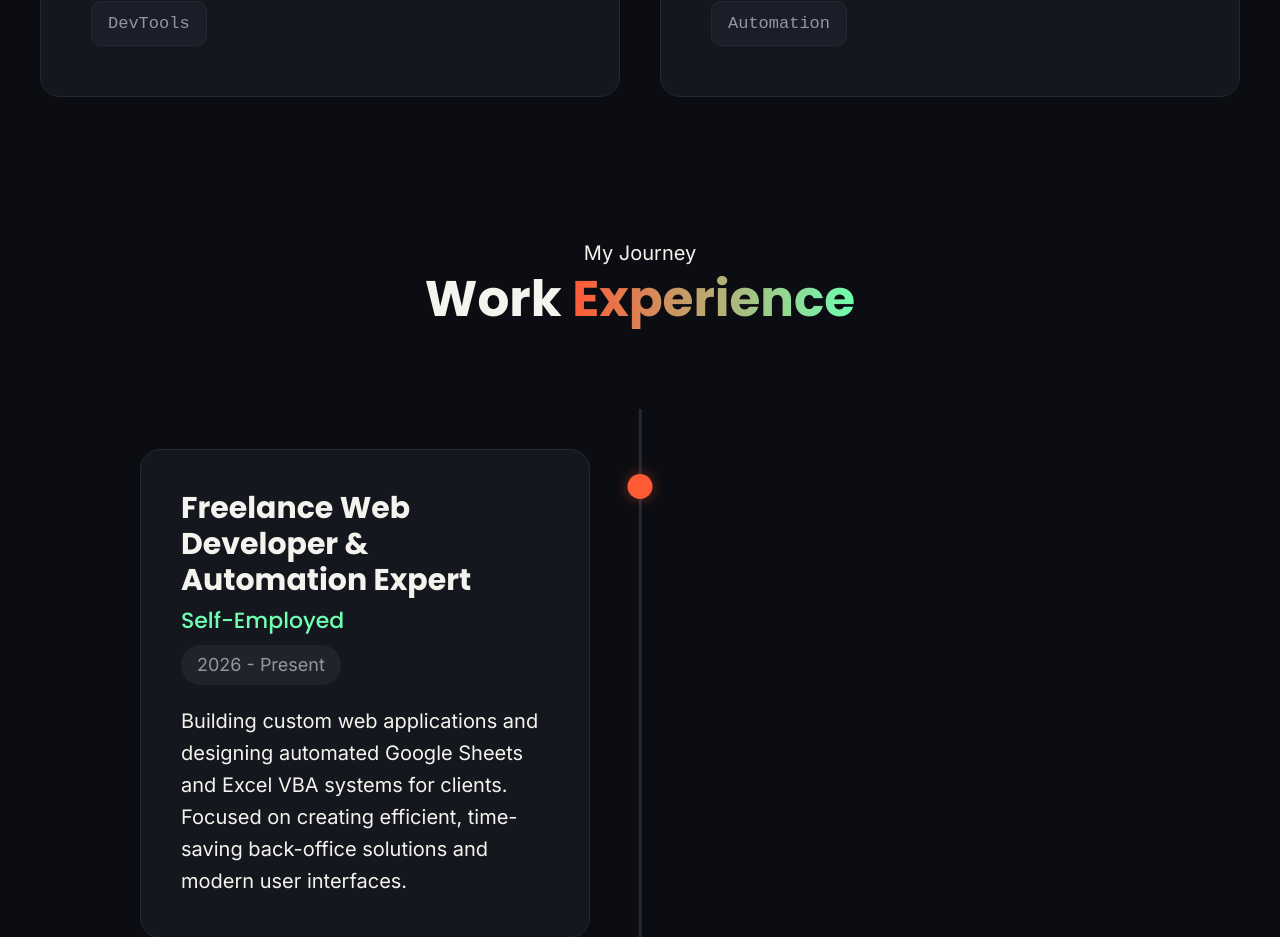
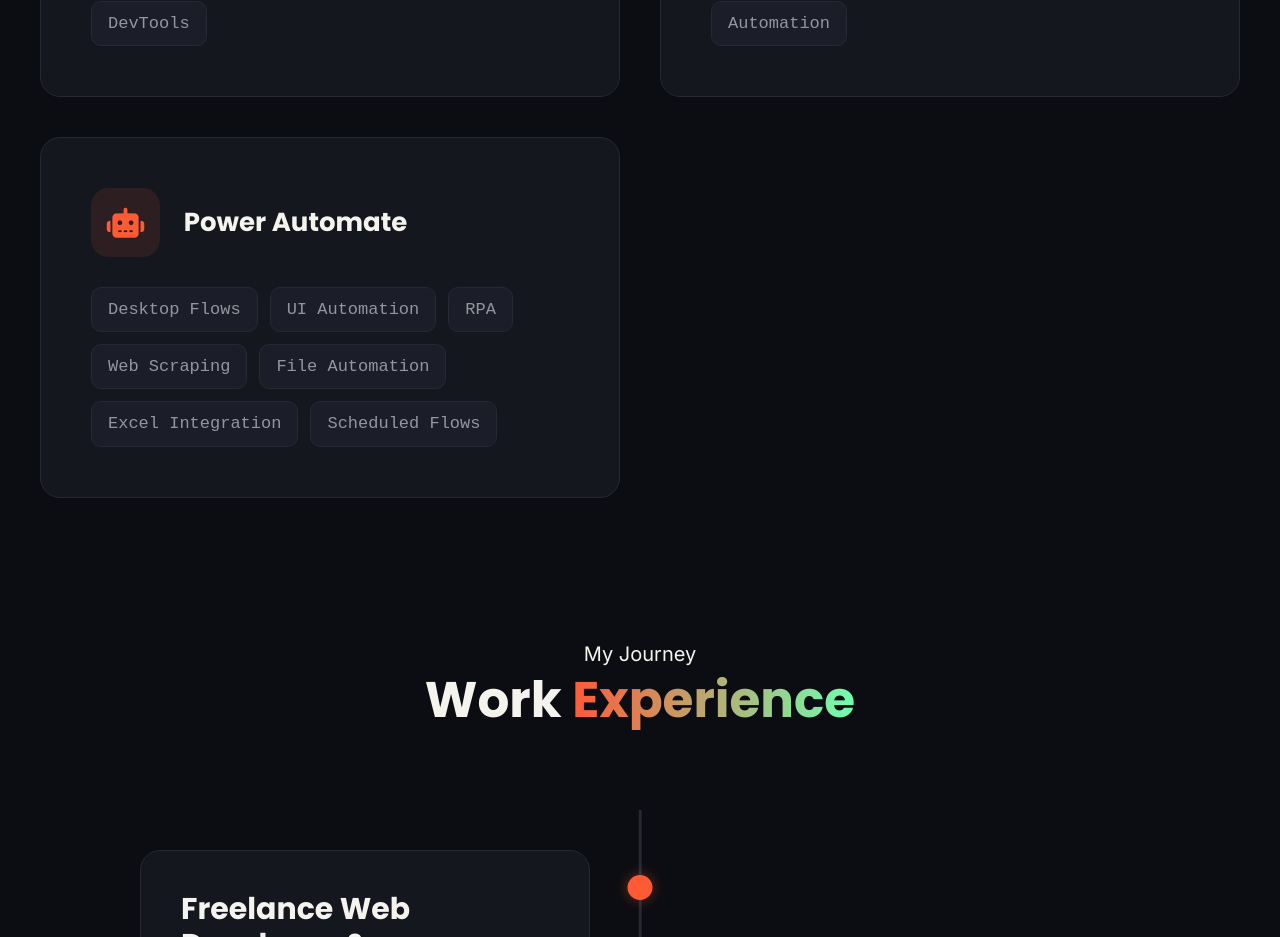
Before and after one commit to hareemrana522-crypto/Portfolio, a React (Vite) app: page / in a window 1280 px wide. Shown: the part 3140-4077 px from the top of the page. Built offline with nearby package versions, Linux system fonts and the light colour scheme.

Commit message:
Add Power Automate Desktop skill card to Skills section

```diff
--- a/src/components/Skills.jsx
+++ b/src/components/Skills.jsx
@@ -52,10 +52,10 @@ const Skills = () => {
                   <div className="icon-wrapper">
                       <i className="fa-solid fa-toolbox"></i>
                   </div>
-                  <h3>Tools & Platforms</h3>
+                  <h3>Tools &amp; Platforms</h3>
               </div>
               <div className="skill-tags">
-                  <span className="skill-badge">Git & GitHub</span>
+                  <span className="skill-badge">Git &amp; GitHub</span>
                   <span className="skill-badge">VS Code</span>
                   <span className="skill-badge">Postman</span>
                   <span className="skill-badge">Vercel</span>
@@ -83,6 +83,25 @@ const Skills = () => {
                   <span className="skill-badge">Automation</span>
               </div>
           </div>
+
+          {/* Skill 5 - Power Automate */}
+          <div className="service-card glass reveal">
+              <div className="card-header">
+                  <div className="icon-wrapper">
+                      <i className="fa-solid fa-robot"></i>
+                  </div>
+                  <h3>Power Automate</h3>
+              </div>
+              <div className="skill-tags">
+                  <span className="skill-badge">Desktop Flows</span>
+                  <span className="skill-badge">UI Automation</span>
+                  <span className="skill-badge">RPA</span>
+                  <span className="skill-badge">Web Scraping</span>
+                  <span className="skill-badge">File Automation</span>
+                  <span className="skill-badge">Excel Integration</span>
+                  <span className="skill-badge">Scheduled Flows</span>
+              </div>
+          </div>
       </div>
     </section>
   );
```
